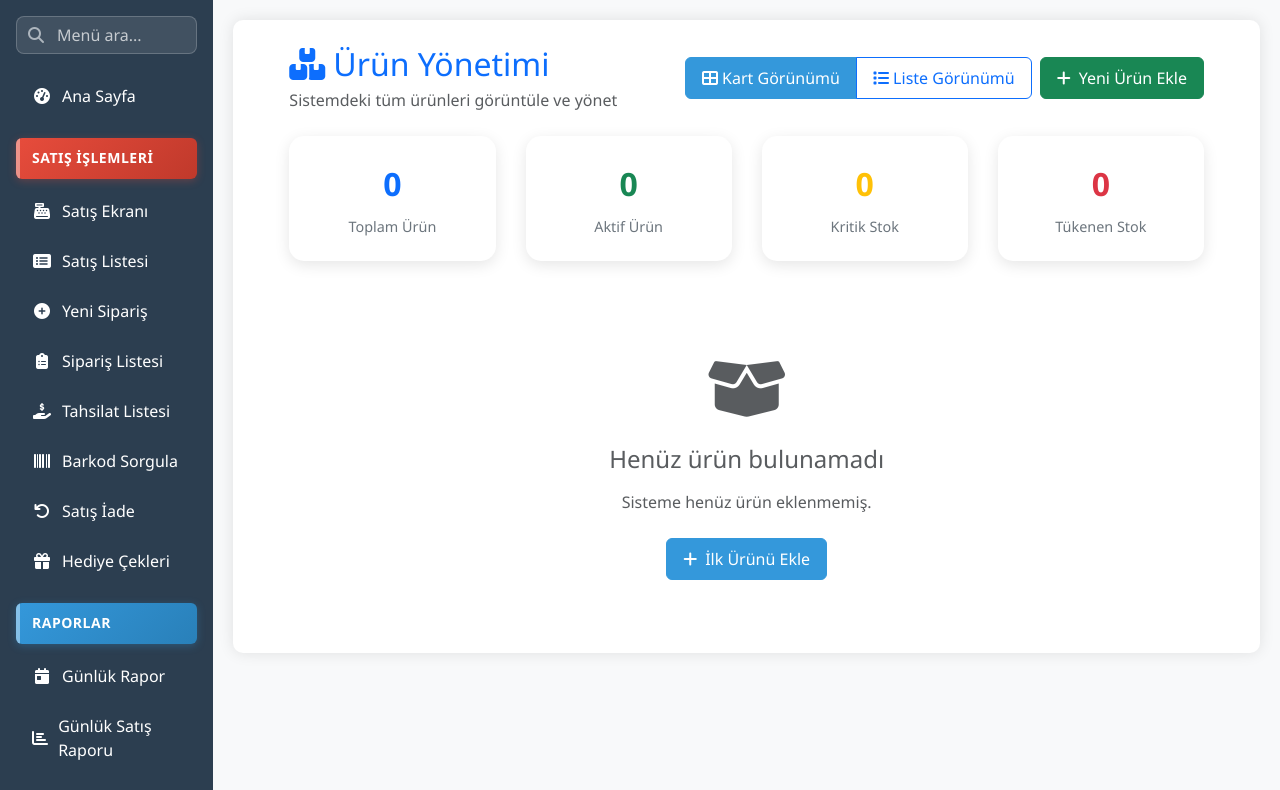
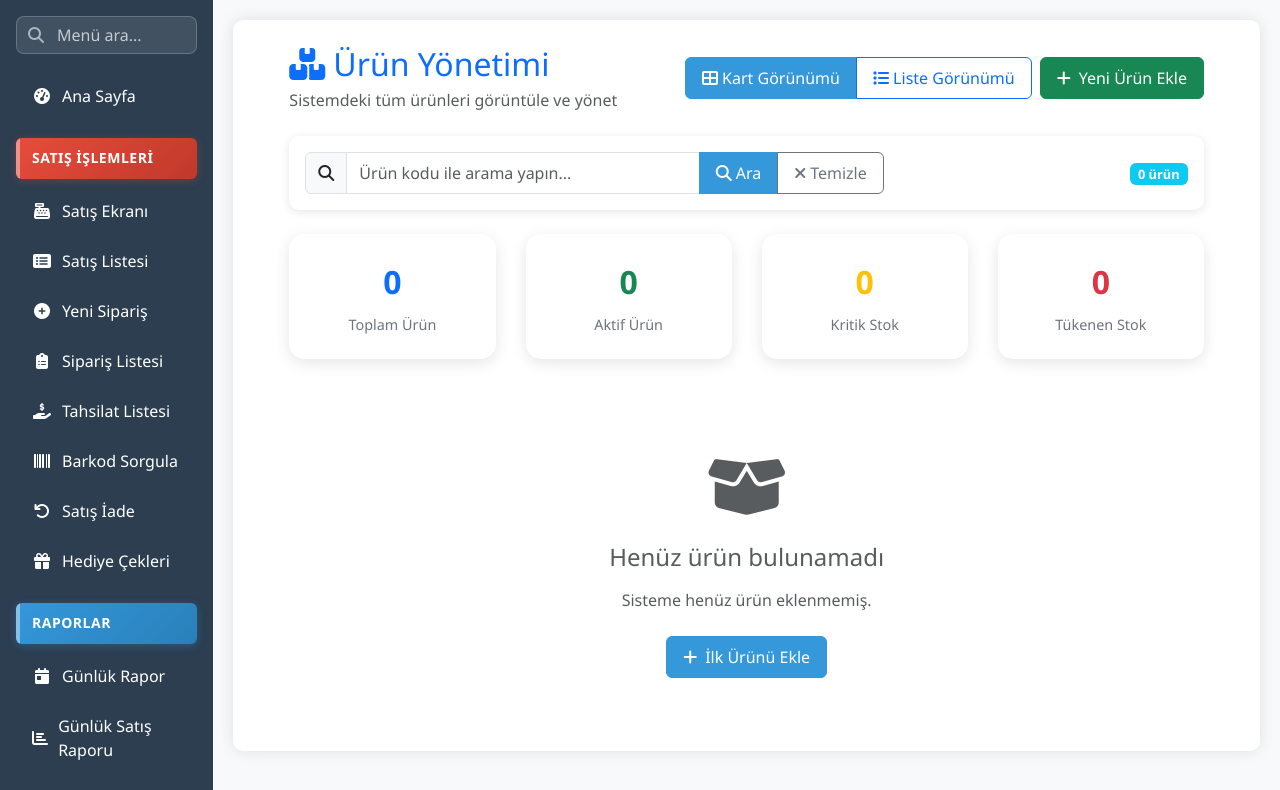
Before and after one commit to firatemu/nuviabutik, a Django app: page /urun/ in a window 1280 px wide. Shown: the part 56-846 px from the top of the page. Run offline with Django 5.2, Linux system fonts and the light colour scheme; the visitor is signed in with stand-in values (Sample User, id 1); data that the repository does not hold is empty; some libraries are stand-ins or nearby versions.

Commit message:
Ürün kodu ile arama özelliği eklendi
- Ürün listesi sayfasına ürün kodu ile arama bölümü eklendi
- Arama input'u, Ara butonu ve Temizle butonu eklendi
- JavaScript ile client-side arama fonksiyonları eklendi
- Real-time arama ve Enter tuşu desteği eklendi
- Sonuç sayısı gösterimi eklendi
- Hem kart hem liste görünümünde çalışır

```diff
--- a/templates/urun/liste.html
+++ b/templates/urun/liste.html
@@ -1037,7 +1037,40 @@
         </div>
     </div>
 
-    <!-- Arama bölümü kaldırıldı -->
+    <!-- Ürün Kodu ile Arama -->
+    <div class="row mb-4">
+        <div class="col-12">
+            <div class="card">
+                <div class="card-body">
+                    <div class="row align-items-center">
+                        <div class="col-md-8">
+                            <div class="input-group">
+                                <span class="input-group-text">
+                                    <i class="fas fa-search"></i>
+                                </span>
+                                <input type="text" class="form-control" id="productCodeSearch"
+                                       placeholder="Ürün kodu ile arama yapın..."
+                                       autocomplete="off">
+                                <button class="btn btn-primary" type="button" id="searchByCodeBtn">
+                                    <i class="fas fa-search me-1"></i>Ara
+                                </button>
+                                <button class="btn btn-outline-secondary" type="button" id="clearSearchBtn">
+                                    <i class="fas fa-times me-1"></i>Temizle
+                                </button>
+                            </div>
+                        </div>
+                        <div class="col-md-4">
+                            <div class="text-end">
+                                <span class="badge bg-info" id="searchResultCount">
+                                    {{ urunler|length }} ürün
+                                </span>
+                            </div>
+                        </div>
+                    </div>
+                </div>
+            </div>
+        </div>
+    </div>
 
     <!-- İstatistik Kartları -->
     <div class="row stats-cards">
@@ -1359,7 +1392,41 @@
         localStorage.setItem('productViewType', viewType);
     }
 
-    // Arama fonksiyonları kaldırıldı
+    // Ürün kodu ile arama fonksiyonları
+    function searchByProductCode() {
+        const searchInput = document.getElementById('productCodeSearch');
+        const searchTerm = searchInput.value.trim().toLowerCase();
+        const productItems = document.querySelectorAll('.product-item');
+        const resultCount = document.getElementById('searchResultCount');
+
+        let visibleCount = 0;
+
+        productItems.forEach(item => {
+            const productCode = item.getAttribute('data-product-code') || '';
+
+            if (searchTerm === '' || productCode.includes(searchTerm)) {
+                item.style.display = '';
+                visibleCount++;
+            } else {
+                item.style.display = 'none';
+            }
+        });
+
+        // Sonuç sayısını güncelle
+        if (searchTerm) {
+            resultCount.textContent = `${visibleCount} sonuç bulundu`;
+            resultCount.className = visibleCount > 0 ? 'badge bg-success' : 'badge bg-warning';
+        } else {
+            resultCount.textContent = `${visibleCount} ürün`;
+            resultCount.className = 'badge bg-info';
+        }
+    }
+
+    function clearSearch() {
+        const searchInput = document.getElementById('productCodeSearch');
+        searchInput.value = '';
+        searchByProductCode();
+    }
 
     // Sayfa yüklendiğinde setup işlemleri
     document.addEventListener('DOMContentLoaded', function () {
@@ -1367,7 +1434,32 @@
         const savedView = localStorage.getItem('productViewType') || 'card';
         switchView(savedView);
 
-        // Arama event listener'ları kaldırıldı
+        // Arama event listener'ları
+        const searchInput = document.getElementById('productCodeSearch');
+        const searchBtn = document.getElementById('searchByCodeBtn');
+        const clearBtn = document.getElementById('clearSearchBtn');
+
+        if (searchInput && searchBtn && clearBtn) {
+            // Ara butonu
+            searchBtn.addEventListener('click', searchByProductCode);
+
+            // Temizle butonu
+            clearBtn.addEventListener('click', clearSearch);
+
+            // Enter tuşu ile arama
+            searchInput.addEventListener('keypress', function(e) {
+                if (e.key === 'Enter') {
+                    searchByProductCode();
+                }
+            });
+
+            // Real-time arama (opsiyonel)
+            searchInput.addEventListener('input', function() {
+                // Debounce için kısa bir gecikme
+                clearTimeout(this.searchTimeout);
+                this.searchTimeout = setTimeout(searchByProductCode, 300);
+            });
+        }
     });
 </script>
 {% endblock %}
```
